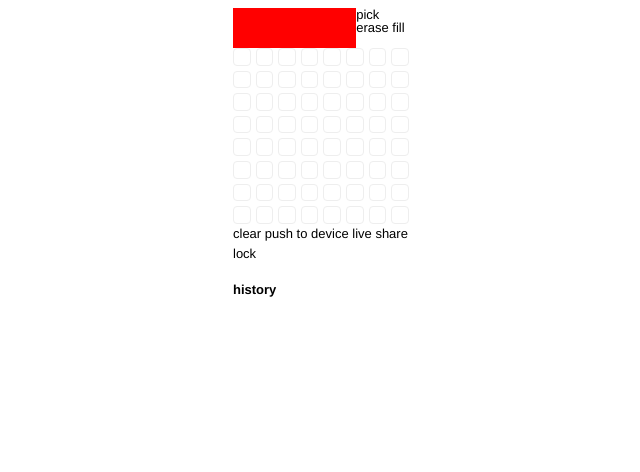
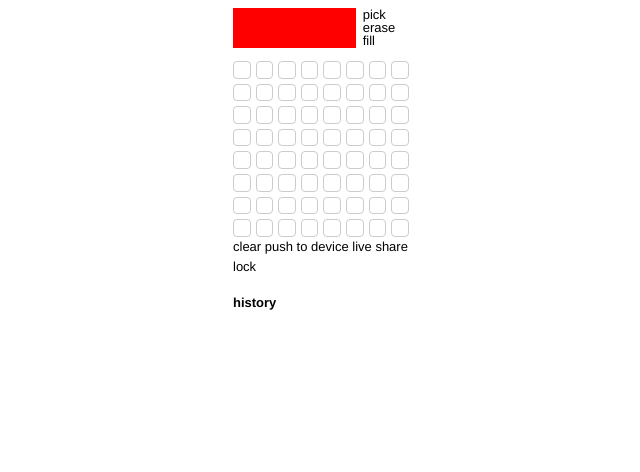
Before and after one commit to mdular/lightmate, a plain HTML site: page web/public/index.html in a window 1280 px wide. Shown: the whole page, without its empty margins (319-959 px from the left). Drawn offline with Linux system fonts and the light colour scheme.

Commit message:
add some spacing

```diff
--- a/web/public/css/lightmate.css
+++ b/web/public/css/lightmate.css
@@ -59,6 +59,10 @@ a {
     border: none;
   }
 
+#color a {
+  margin-left: .5em;
+}
+
 #color #picker {
   /*
   display: inline-block;
@@ -74,6 +78,7 @@ a {
 /* pixels */
 #pixels {
   height: 176px;
+  margin-top: 1em;
 }
 
 .pixel {
@@ -82,7 +87,7 @@ a {
   width: 10%;
   height: 10%;
   border-radius: 4px;
-  border: 1px solid #eee;
+  border: 1px solid #ccc;
   margin-left: 2.85%;
   margin-bottom: 2.85%;
 }
```
